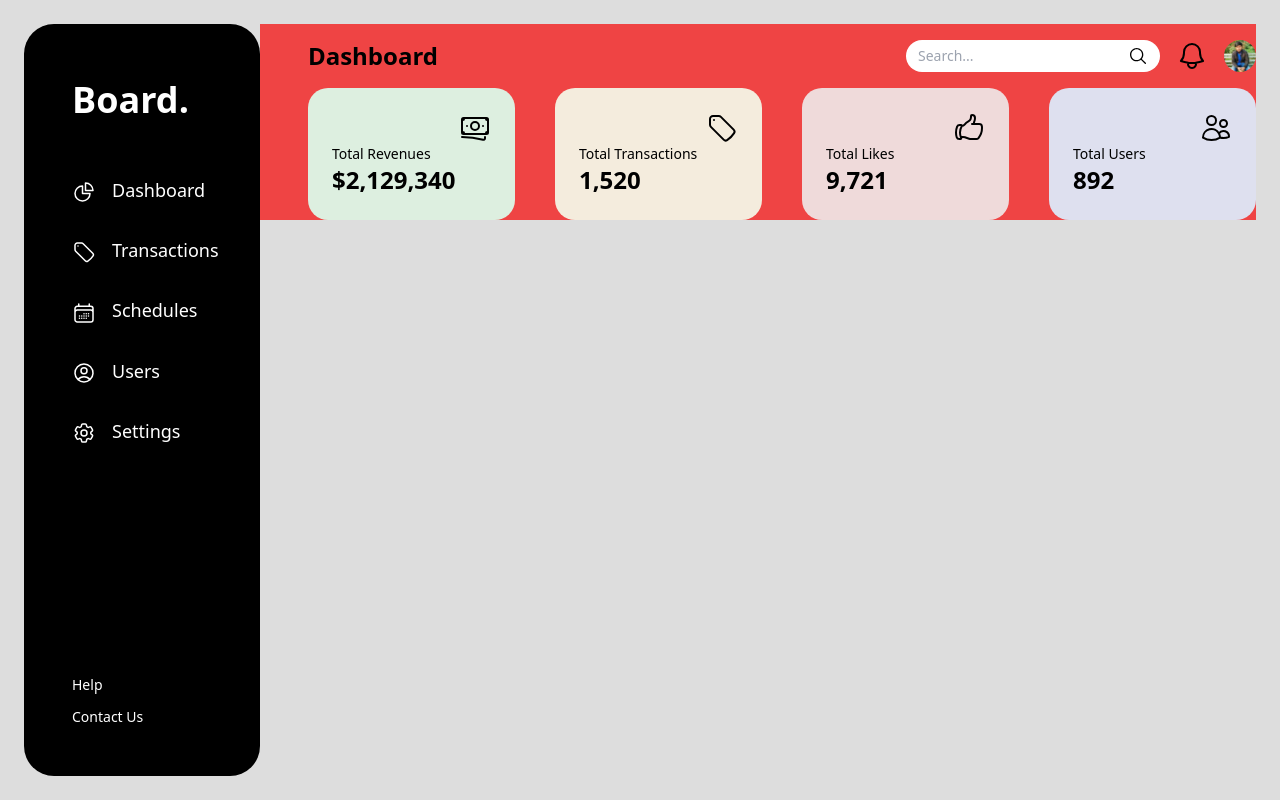
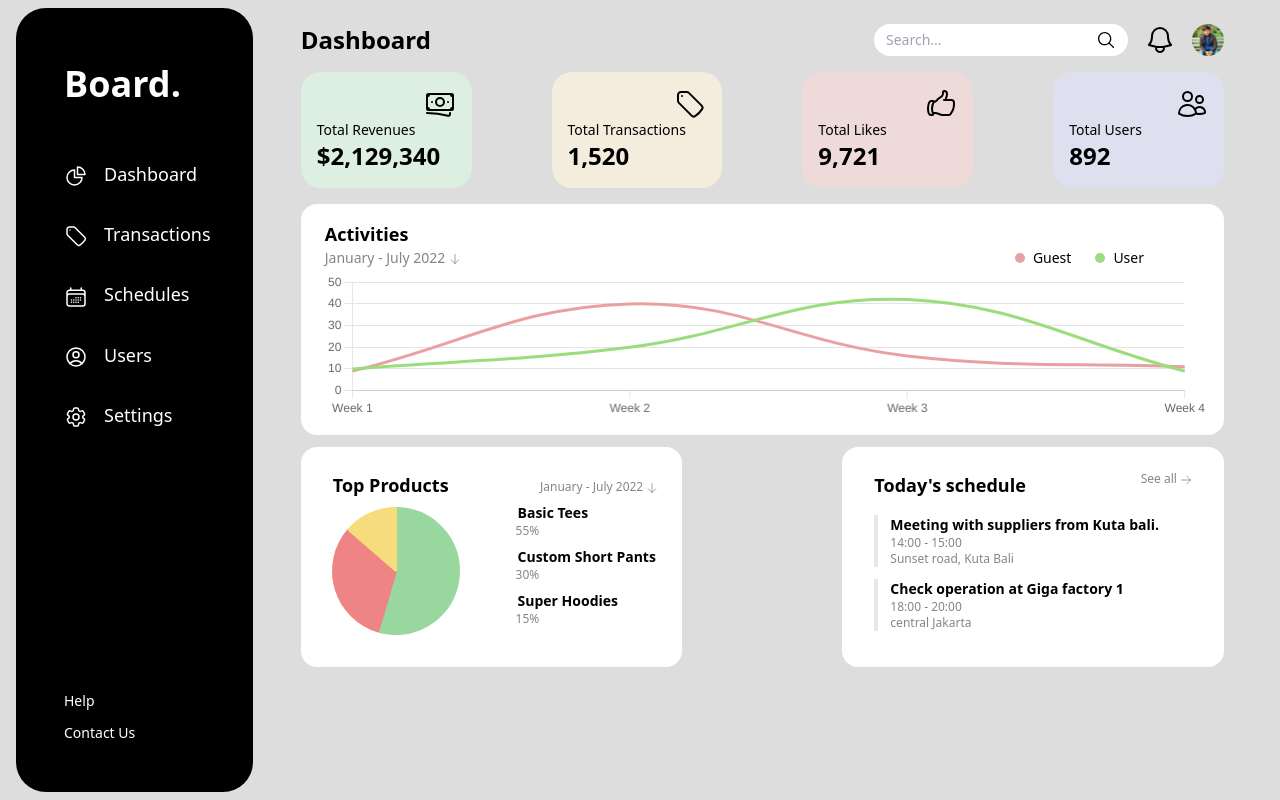
Before and after one commit to Bijoy-007/Board, a React (Create React App) app: page /app/dashboard in a window 1280 px wide. Built offline with nearby package versions, Linux system fonts and the light colour scheme.

Commit message:
Design for Dashboard done

```diff
--- a/package.json
+++ b/package.json
@@ -7,10 +7,13 @@
     "@testing-library/jest-dom": "^5.16.5",
     "@testing-library/react": "^13.4.0",
     "@testing-library/user-event": "^13.5.0",
+    "chart.js": "^4.3.0",
     "react": "^18.2.0",
+    "react-chartjs-2": "^5.2.0",
     "react-dom": "^18.2.0",
     "react-router-dom": "^6.11.1",
     "react-scripts": "5.0.1",
+    "tw-elements": "^1.0.0-beta2",
     "web-vitals": "^2.1.4"
   },
   "scripts": {
--- /dev/null
+++ b/src/components/data/LineChartCard.jsx
@@ -0,0 +1,39 @@
+import "chart.js/auto";
+import { Line } from "react-chartjs-2";
+
+const LineChartCard = (props) => {
+  return (
+    <div>
+      <Line
+        style={{
+          margin: 0,
+          minWidth: "100%",
+        }}
+        data={props.data}
+        height={"50%"}
+        options={{
+          elements: {
+            point: {
+              radius: 0,
+            },
+          },
+          tension: 0.4,
+          plugins: {
+            legend: {
+              display: false,
+            },
+          },
+          scales: {
+            x: {
+              grid: {
+                drawOnChartArea: false,
+              },
+            },
+          },
+        }}
+      />
+    </div>
+  );
+};
+
+export default LineChartCard;
--- /dev/null
+++ b/src/components/data/PieChartCard.jsx
@@ -0,0 +1,29 @@
+import "chart.js/auto";
+import { Pie } from "react-chartjs-2";
+
+const PieChartCard = (props) => {
+  return (
+    <div className="flex flex-col">
+      <div className="pl-8 pt-6 font-bold text-lg">{props.label}</div>
+      <div className="flex my-auto pt-2">
+        <Pie
+          style={{
+            maxWidth: "100%",
+            maxHeight: "8rem",
+            margin: "auto",
+          }}
+          options={{
+            plugins: {
+              legend: {
+                display: false,
+              },
+            },
+          }}
+          data={props.data}
+        />
+      </div>
+    </div>
+  );
+};
+
+export default PieChartCard;
--- a/src/components/data/StatCard.jsx
+++ b/src/components/data/StatCard.jsx
@@ -3,7 +3,7 @@ const StartCard = (props) => {
     backgroundColor: props.bgColor,
   };
   return (
-    <div style={cardStyle} className="p-6 rounded-3xl">
+    <div style={cardStyle} className="p-4 rounded-3xl">
       <div className="">{props.icon}</div>
       <div className="text-sm">{props.label}</div>
 
--- a/src/layouts/AppLayout.jsx
+++ b/src/layouts/AppLayout.jsx
@@ -10,7 +10,7 @@ import SideBar from "../components/ui/SideBar";
 const AppLayout = (props) => {
   return (
     <div>
-      <div className="flex flex-row p-6 h-screen bg-neutral-150">
+      <div className="flex flex-row p-2 pl-4 h-screen bg-neutral-150">
         {/* Side Nav Bar */}
         <SideBar />
         <div className="w-full">{props.children}</div>
--- a/src/pages/DashboardPage.jsx
+++ b/src/pages/DashboardPage.jsx
@@ -1,14 +1,19 @@
+import { useState } from "react";
 import {
   BanknotesIcon,
   TagIcon,
   HandThumbUpIcon,
   UsersIcon,
   BellIcon,
+  ArrowDownIcon,
+  ArrowRightIcon,
 } from "@heroicons/react/24/outline";
 
 import StartCard from "../components/data/StatCard";
 import AppLayout from "../layouts/AppLayout";
 import Avatar from "../Assets/images/user.jpg";
+import LineChartCard from "../components/data/LineChartCard";
+import PieChartCard from "../components/data/PieChartCard";
 
 const infos = [
   {
@@ -37,25 +42,97 @@ const infos = [
   },
 ];
 
+const data = {
+  labels: ["Week 1", "Week 2", "Week 3", "Week 4"],
+  datasets: [
+    {
+      label: "Guest",
+      data: [10, 20, 42, 9],
+      borderColor: "#9BDD7C",
+      backgroundColor: "#9BDD7C",
+    },
+    {
+      label: "User",
+      data: [9, 40, 16, 11],
+      borderColor: "#E9A0A0",
+      backgroundColor: "#E9A0A0",
+    },
+  ],
+};
+
+const colors = ["fade-yellow", "fade-red", "fade-green"];
+
+const productsDetails = [
+  {
+    label: "Basic Tees",
+    percentage: "55%",
+  },
+  {
+    label: "Custom Short Pants",
+    percentage: "30%",
+  },
+  {
+    label: "Super Hoodies",
+    percentage: "15%",
+  },
+];
+
+const productsData = {
+  labels: ["Basic Tees", "Custom Short Pants", "Super Hoodies"],
+  datasets: [
+    {
+      data: [12, 7, 3],
+      backgroundColor: [
+        "rgba(152, 216, 158, 1)",
+        " rgba(238, 132, 132, 1)",
+        "rgba(246, 220, 125, 1)",
+      ],
+      borderColor: [
+        "rgba(152, 216, 158, 1)",
+        "rgba(238, 132, 132, 1)",
+        "rgba(246, 220, 125, 1)",
+      ],
+    },
+  ],
+};
+
+const schedules = [
+  {
+    agenda: "Meeting with suppliers from Kuta bali.",
+    time: "14:00 - 15:00",
+    address: "Sunset road, Kuta Bali",
+  },
+  {
+    agenda: "Check operation at Giga factory 1",
+    time: "18:00 - 20:00",
+    address: "central Jakarta",
+  },
+];
+
 const DashboardPage = () => {
+  const [dateRange, setRange] = useState({
+    start: "January",
+    end: "July",
+    year: "2022",
+  });
   return (
     <AppLayout>
-      <div className="bg-red-500 w-full pl-12 pt-4">
+      <div className="w-full pl-12 pt-4 pr-12">
         {/* Page Top bar */}
         <div className="flex flex-row">
           <div className="fonts-montserrat text-2xl font-bold">Dashboard</div>
           {/* Search Button */}
           <div className="ml-auto">
-            <label class="relative block">
+            <label className="relative block">
               <input
-                class="bg-white placeholder:font-italitc rounded-2xl pl-3 pr-10 focus:outline-none text-sm py-1.5"
+                className="bg-white placeholder:font-italitc rounded-2xl pl-3 pr-10 focus:outline-none text-sm py-1.5"
                 placeholder="Search..."
                 type="text"
               />
 
-              <span class="absolute inset-y-0 right-0 flex items-center pr-3 cursor-pointer">
+              <span className="absolute inset-y-0 right-0 flex items-center pr-3 cursor-pointer">
                 <svg
-                  class="h-5 w-5 fill-black"
+                  className="h-5 w-5 fill-black"
                   xmlns="http://www.w3.org/2000/svg"
                   x="0px"
                   y="0px"
@@ -77,7 +154,7 @@ const DashboardPage = () => {
         </div>
 
         {/* Info Cards */}
-        <div className="grid grid-cols-4 gap-10 my-4">
+        <div className="grid grid-cols-4 gap-20 my-4">
           {infos.map((item, index) => (
             <StartCard
               key={index}
@@ -88,6 +165,82 @@ const DashboardPage = () => {
             />
           ))}
         </div>
+
+        {/* Line Chart  */}
+        <div className="bg-white min-w-full rounded-2xl p-4 pl-6">
+          <div className="fonts-montserrat text-lg font-bold">Activities</div>
+          <div className="flex flex-row">
+            <div className="text-sm text-light-grey fonts-montserrat mb-1">
+              {dateRange.start} - {dateRange.end} {dateRange.year}{" "}
+              <ArrowDownIcon className="h-3 w-3 inline" />
+            </div>
+            <div className="ml-auto text-sm mr-4">
+              <div className="inline-block h-2.5 w-2.5 bg-light-pink rounded-full mx-2"></div>
+              Guest
+            </div>
+            <div className="text-sm mr-16">
+              <div className="inline-block h-2.5 w-2.5 bg-light-green rounded-full mx-2 "></div>
+              User
+            </div>
+          </div>
+          <LineChartCard data={data} />
+        </div>
+
+        {/* 2 data cards  */}
+        <div className="grid grid-cols-2 gap-50 mt-3">
+          {/* Card 1  */}
+          <div className="pb-8 bg-white rounded-2xl grid grid-cols-2">
+            <PieChartCard label="Top Products" data={productsData} />
+            <div>
+              <div className="px-6 text-right mt-8">
+                <div className="text-xs mr-auto text-light-grey fonts-montserrat mb-1">
+                  {dateRange.start} - {dateRange.end} {dateRange.year}{" "}
+                  <ArrowDownIcon className="h-3 w-3 inline" />
+                </div>
+              </div>
+              {/* Line Item  */}
+              {productsDetails.map((item, index) => (
+                <div className="my-2" key={index}>
+                  <div className="font-bold text-sm">
+                    <div
+                      className={`inline-block h-2.5 w-2.5 bg-${colors[index]} rounded-full mx-2`}
+                    ></div>
+                    {item.label}
+                  </div>
+                  <div className="pl-6 text-xs text-light-grey">
+                    {item.percentage}
+                  </div>
+                </div>
+              ))}
+            </div>
+          </div>
+
+          {/* Card 2  */}
+          <div className="bg-white rounded-2xl px-8 py-6">
+            {/* Heading  */}
+            <div className="flex flex-row mb-4">
+              <div className="fonts-montserrat font-bold text-lg">
+                Today's schedule
+              </div>
+              <div className="ml-auto text-xs text-light-grey fonts-montserrat mb-1 hover:cursor-pointer">
+                <span>
+                  See all <ArrowRightIcon className="h-3 w-3 inline" />
+                </span>
+              </div>
+            </div>
+            {/* Line Items  */}
+            {schedules.map((item, index) => {
+              const border = `border-${colors[index]}`;
+              return (
+                <div key={index} className={`border-l-4 ${border} pl-3 mb-3`}>
+                  <div className="text-sm font-bold">{item.agenda}</div>
+                  <div className="text-xs text-light-grey">{item.time}</div>
+                  <div className="text-xs text-light-grey">{item.address}</div>
+                </div>
+              );
+            })}
+          </div>
+        </div>
       </div>
     </AppLayout>
   );
--- a/src/pages/SigninPage.jsx
+++ b/src/pages/SigninPage.jsx
@@ -12,13 +12,13 @@ const iconStyles = {
 
 const SignInPage = () => {
   return (
-    <div class="flex flex-row h-screen">
-      <div class="basis-4/10 bg-black flex">
+    <div className="flex flex-row h-screen">
+      <div className="basis-4/10 bg-black flex">
         <div className="fonts-montserrat font-bold text-white text-7xl m-auto">
           Board.
         </div>
       </div>
-      <div class="basis-6/10 bg-white-100 flex">
+      <div className="basis-6/10 bg-white-100 flex">
         <div className="m-auto">
           {/* Heading */}
           <h1 className="fonts-montserrat font-bold text-4xl">Sign In</h1>
--- a/tailwind.config.js
+++ b/tailwind.config.js
@@ -10,12 +10,19 @@ module.exports = {
       colors: {
         "white-100": "#F5F5F5",
         "neutral-150": "#DDDDDD",
+        "light-grey": "#858585",
+        "light-pink": "#E9A0A0",
+        "light-green": "#9BDD7C",
+        "fade-green": "#98d89e",
+        "fade-red": "#ee8484",
+        "fade-yellow": "#f6dc7d",
       },
       fontFamily: {
         montserrat: ["Shantell Sans", "cursive"],
       },
       spacing: {
         7: "1.875rem",
+        50: "10rem",
         76: "11.25rem",
         112: "28rem",
       },
@@ -26,5 +33,4 @@ module.exports = {
       },
     },
   },
-  plugins: [],
 };
```
Also changed, not shown: 1 other file (tests, documents, lock files or other folders).
